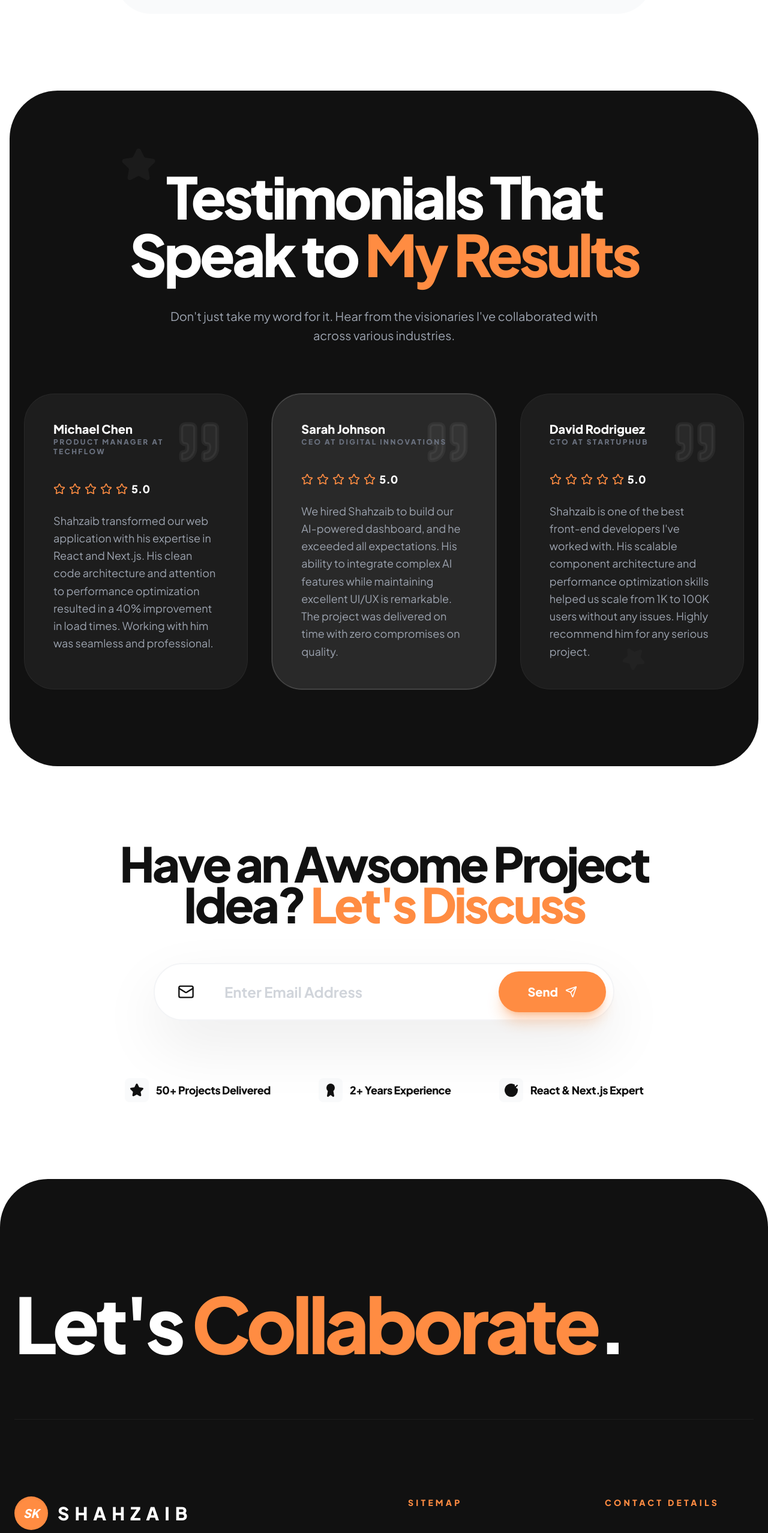
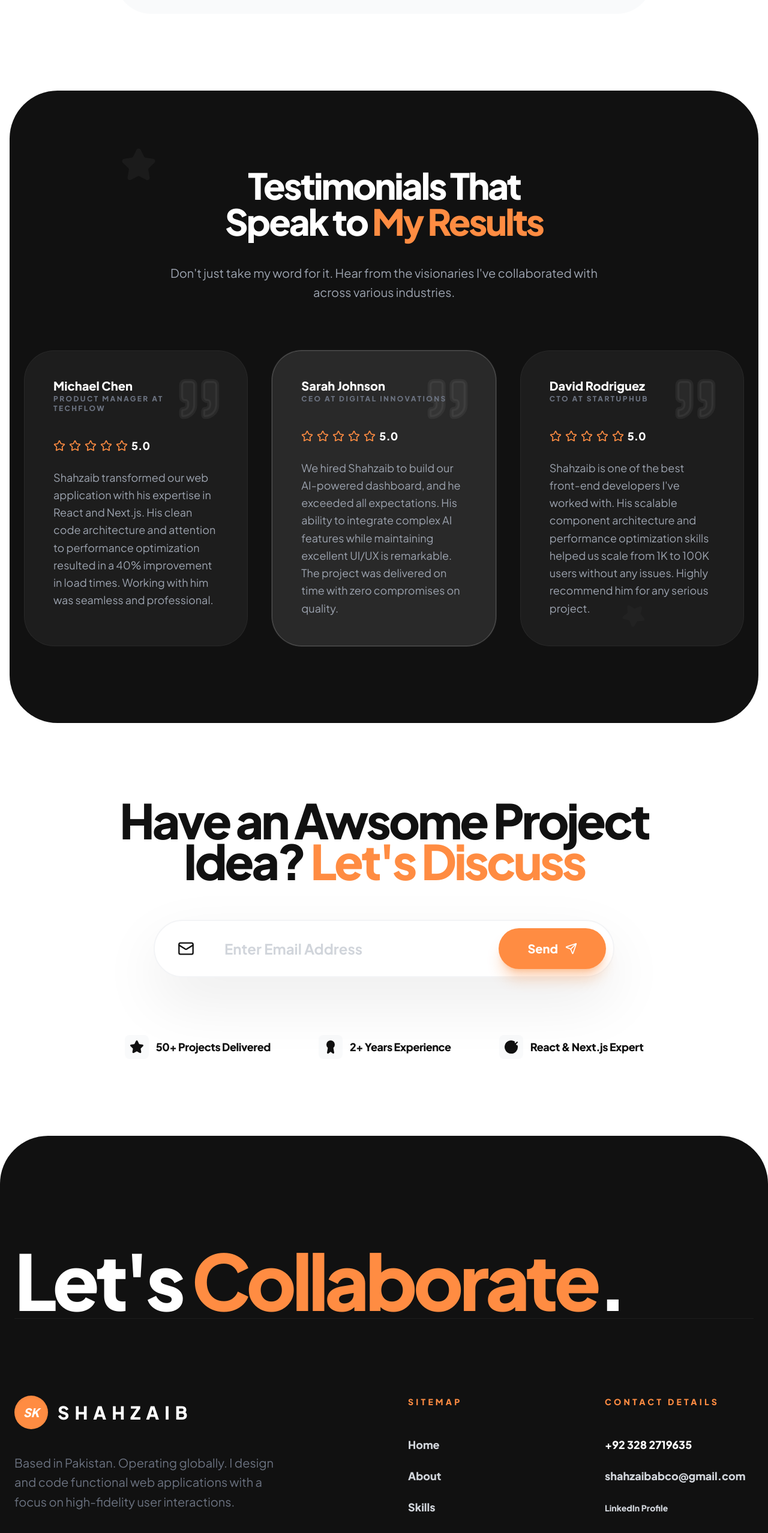
Before and after one commit to shahzaibkesrani1/Portfolio-Shahzaib-Kesrani, a React (Vite) app: page / in a window 1280 px wide. Shown: the part 6168-8723 px from the top of the page at 60% size. Built offline with nearby package versions, Linux system fonts and the light colour scheme.

Commit message:
hot fixes

```diff
--- a/components/Footer.tsx
+++ b/components/Footer.tsx
@@ -26,7 +26,7 @@ const Footer: React.FC = () => {
       <div className="max-w-7xl mx-auto space-y-32 relative z-10">
 
         {/* Top Section */}
-        <div className="flex flex-col md:flex-row justify-between items-start md:items-center border-b border-white/5 pb-24">
+        <div className="flex flex-col md:flex-row justify-between items-start md:items-center border-b border-white/5">
           <h2 className="text-white text-6xl md:text-9xl font-black tracking-tighter leading-none mb-10 md:mb-0">
             Let's <span className="text-orange-primary">Collaborate</span>.
           </h2>
--- a/components/Testimonials.tsx
+++ b/components/Testimonials.tsx
@@ -51,7 +51,7 @@ const Testimonials: React.FC = () => {
           initial={{ opacity: 0, scale: 0.9 }}
           whileInView={{ opacity: 1, scale: 1 }}
           viewport={{ once: true }}
-          className="text-white text-6xl md:text-8xl font-black mb-10 leading-none tracking-tighter"
+          className="text-white text-5xl md:text-6xl font-black mb-10 leading-none tracking-tighter"
         >
           Testimonials That<br />
           Speak to <span className="text-orange-primary">My Results</span>
```
